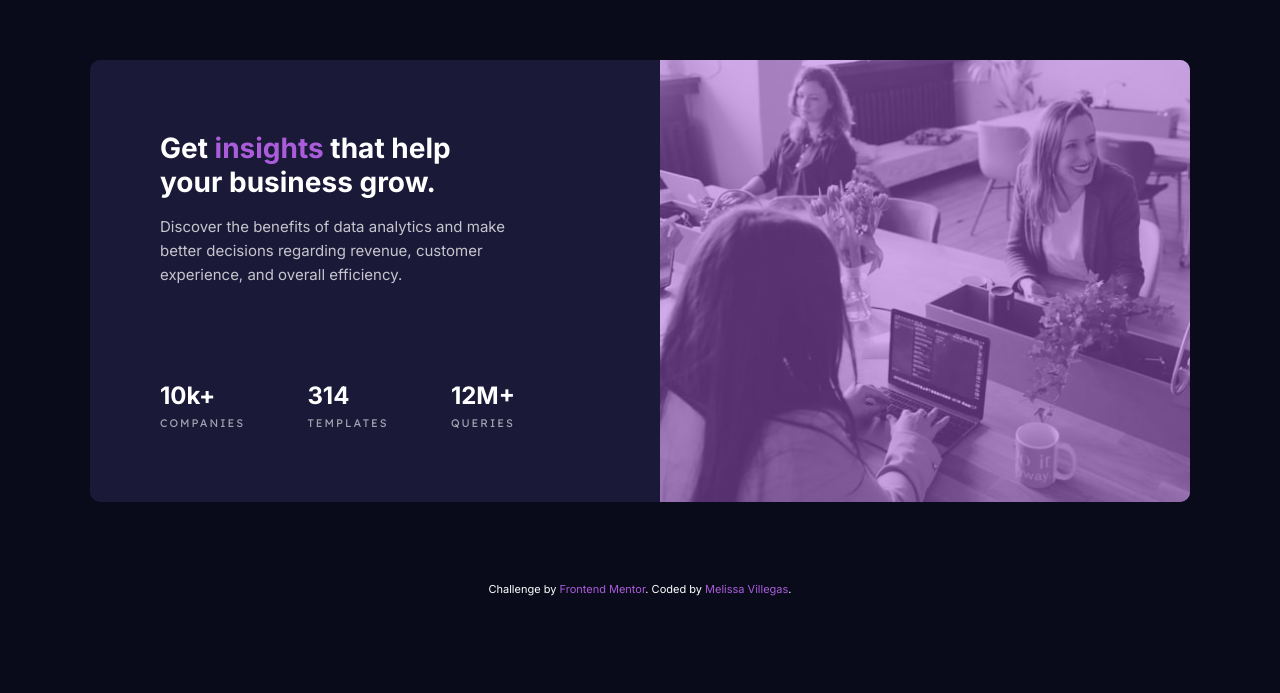
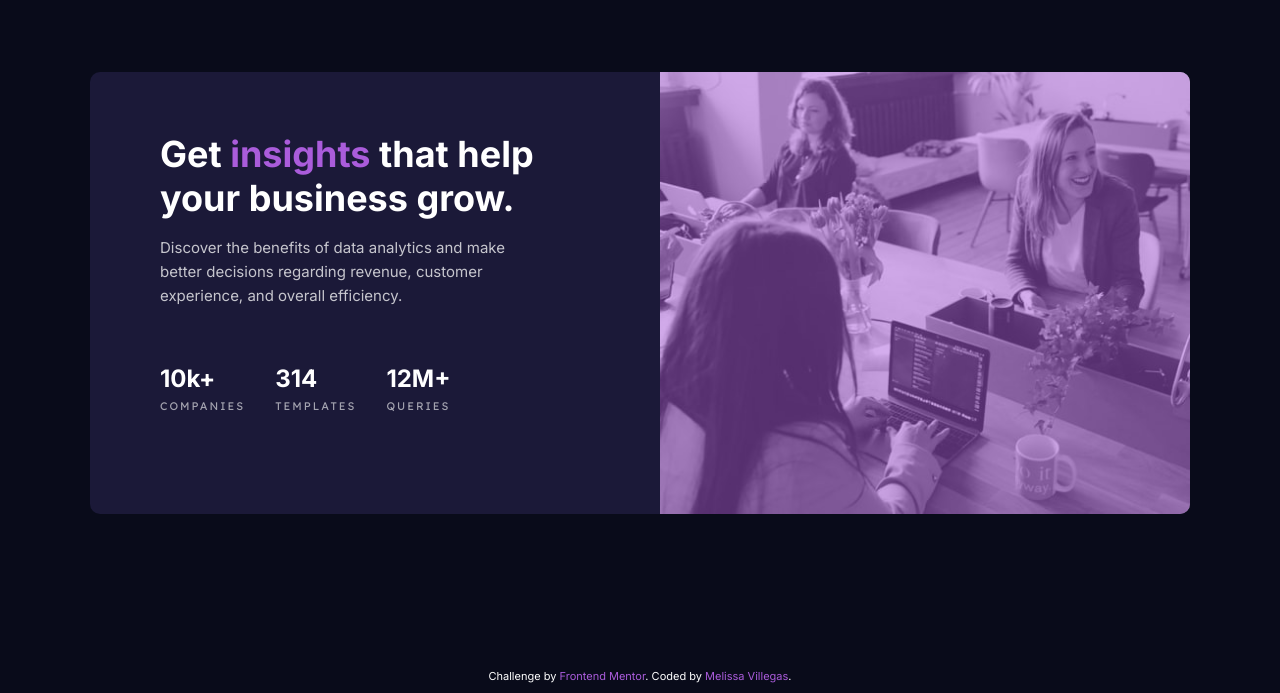
Before and after one commit to melissavi08/stats-preview-card-component, a plain HTML site: page index.html in a window 1280 px wide. Shown: the part 107-800 px from the top of the page. Drawn offline with Linux system fonts and the light colour scheme.

Commit message:
infoContainer deleted + body position and infoMainContainer elements place + attribution position added

```diff
--- a/css/style.css
+++ b/css/style.css
@@ -14,8 +14,9 @@
 }
 
 body {
+  position: relative;
   display: grid;
-  place-content: center;
+  place-items: center;
   min-height: 100vh;
   padding: 0px 20px;
   font-family: "Inter", sans-serif;
@@ -55,14 +56,15 @@ picture img {
 
 .infoMainContainer {
   display: grid;
-  place-content: center;
+  place-items: center;
   width: 100%;
   padding: 32px;
 }
 
-.infoContainer {
+.infoHeaderContainer {
+  display: grid;
+  place-items: center;
   width: 100%;
-  max-width: 355px;
 }
 
 h1 {
@@ -79,6 +81,7 @@ h1,
 }
 
 p {
+  max-width: 355px;
   margin: 16px 0px;
   line-height: 24px;
   color: var(--neutral-primary);
@@ -87,8 +90,9 @@ p {
 .statsMainContainer {
   display: flex;
   flex-direction: column;
+  justify-content: center;
   gap: 30px;
-  justify-content: center;
+  max-width: 355px;
   margin-top: 40px;
 }
 
@@ -110,6 +114,8 @@ p {
 }
 
 .attribution {
+  position: absolute;
+  bottom: 0;
   margin-bottom: 10px;
   font-size: 11px;
   text-align: center;
@@ -141,7 +147,7 @@ p {
   }
 
   .infoMainContainer {
-    justify-content: start;
+    justify-items: start;
     width: 570px;
     height: 100%;
     padding: 60px 70px;
@@ -152,4 +158,12 @@ p {
     display: grid;
     align-content: space-between;
   }
+
+  .infoHeaderContainer {
+    justify-items: start;
+  }
+
+  h1 {
+    font-size: 36px;
+  }
 }
--- a/index.html
+++ b/index.html
@@ -35,7 +35,7 @@
         <div class="imgOverlay"></div>
       </figure>
       <section class="infoMainContainer">
-        <div class="infoContainer">
+        <!-- <div class="infoContainer"> -->
         <div class="infoHeaderContainer">
           <h1>Get <span>insights</span> that help your business grow.</h1>
           <p>
@@ -57,7 +57,7 @@
             <span>queries</span>
           </div>
         </div>
-        </div>
+        <!-- </div> -->
       </section>
     </main>
 
```
Lines whose indentation alone changed are shown as unchanged.
